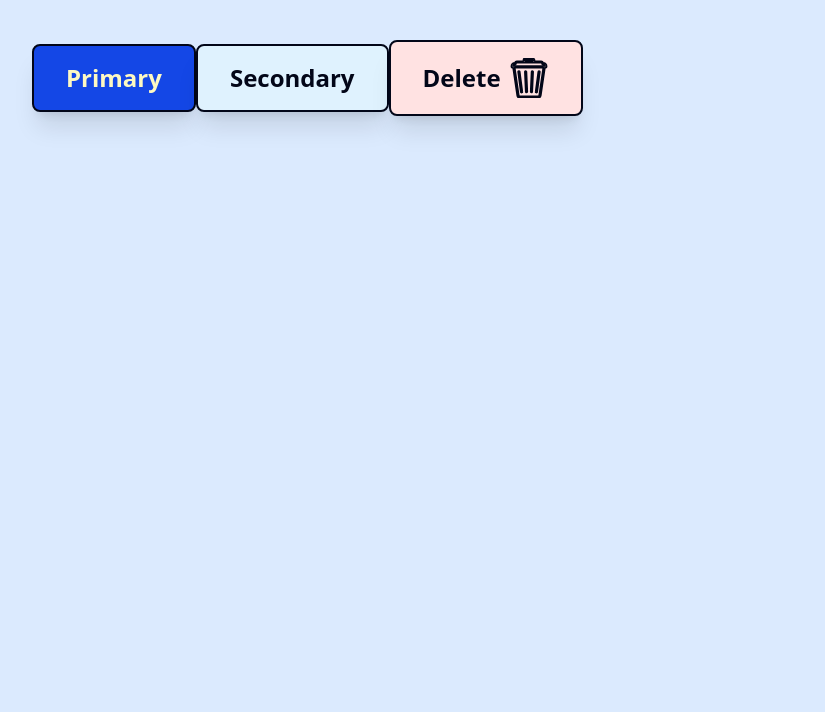
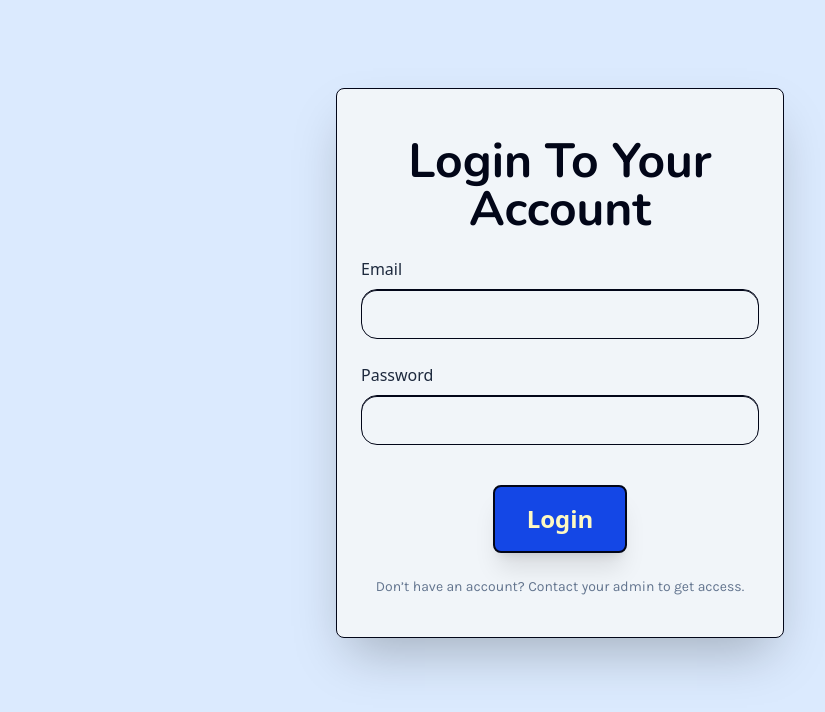
Before and after one commit to BorofskyDev/job-search-app, a Next.js app: page / in a window 1280 px wide. Shown: the top 712 px of the page, without its empty margins (80-905 px from the left). Built offline with nearby package versions, Linux system fonts and the light colour scheme; no server answers.

Commit message:
feat: implement authentication context and login form

```diff
--- a/app/layout.tsx
+++ b/app/layout.tsx
@@ -1,5 +1,6 @@
 import type { Metadata } from 'next'
 import { Karla, Nunito } from 'next/font/google'
+import { Providers } from './providers'
 import './globals.css'
 
 const karla = Karla({
@@ -29,7 +30,7 @@ export default function RootLayout({
       <body
         className={`${karla.variable} ${nunito.variable} antialiased w-dvw px-28 py-10 bg-blue-100`}
       >
-        {children}
+        <Providers>{children}</Providers>
       </body>
     </html>
   )
--- a/app/page.tsx
+++ b/app/page.tsx
@@ -1,12 +1,11 @@
-import  Button  from "@/components/ui/buttons/Button";
+
+import LoginForm from "@/components/ui/forms/LoginForm";
 
 
 export default function Home() {
   return (
-    <div className='w-full h-full'>
-      <Button variant='primary'>Primary</Button>
-      <Button variant='secondary'>Secondary</Button>
-      <Button variant='delete' icon='delete'>Delete</Button>
+    <div className='w-full h-full grid items-center content-center'>
+<LoginForm />
     </div>
   )
 }
--- /dev/null
+++ b/app/providers.tsx
@@ -0,0 +1,7 @@
+'use client'
+
+import { AuthProvider } from "@/context/auth/AuthProvider"
+
+export function Providers({children}: {children: React.ReactNode}) {
+    return <AuthProvider>{children}</AuthProvider>
+}
--- /dev/null
+++ b/components/ui/forms/LoginForm.tsx
@@ -0,0 +1,67 @@
+
+'use client'
+
+import { useState } from 'react'
+import { useAuth } from '@/context/auth/AuthProvider'
+import Button from '../buttons/Button'
+import Heading from '@/components/ui/typography/Heading'
+import BodyText from '@/components/ui/typography/BodyText'
+import Input from '../inputs/Input'
+
+export default function LoginForm() {
+  const { login } = useAuth()
+  const [email, setEmail] = useState('')
+  const [password, setPassword] = useState('')
+  const [error, setError] = useState('')
+  const [loading, setLoading] = useState(false)
+
+  const handleSubmit = async (e: React.FormEvent<HTMLFormElement>) => {
+   e.preventDefault()
+   setLoading(true)
+   try {
+    await login(email, password)
+
+   } catch {
+    setError('Login failed. Please check your credentials')
+   } finally {
+    setLoading(false)
+   }
+  }
+
+  return (
+    <form
+      onSubmit={handleSubmit}
+      className='w-full max-w-md mx-auto mt-12 p-6 rounded-lg bg-slate-100 shadow-2xl border border-slate-950'
+    >
+      <Heading style='subsection-title' title='Login to Your Account' />
+
+      <Input
+        type='email'
+        id='email'
+        label='Email'
+        value={email}
+        onChange={(e) => setEmail(e.target.value)}
+        required={true}
+      />
+
+      <Input
+        type='password'
+        id='password'
+        label='Password'
+        value={password}
+        onChange={(e) => setPassword(e.target.value)}
+        required={true}
+      />
+{error && <p className='text-red-800 mt-4'>{error}</p>}
+      <div className='mt-10 w-full flex justify-center'>
+        <Button type='submit' variant='primary' disabled={loading}>
+          {loading ? 'Logging in...' : 'Login'}
+        </Button>
+      </div>
+
+      <BodyText style='muted' className='text-center mt-6'>
+        Don’t have an account? Contact your admin to get access.
+      </BodyText>
+    </form>
+  )
+}
--- /dev/null
+++ b/components/ui/inputs/Input.tsx
@@ -0,0 +1,52 @@
+// components/ui/inputs/Input.tsx
+'use client'
+
+import { cn } from '@/lib/utils'
+import { InputHTMLAttributes } from 'react'
+
+interface InputProps extends InputHTMLAttributes<HTMLInputElement> {
+  label: string
+  id: string
+  value: string
+  onChange: (e: React.ChangeEvent<HTMLInputElement>) => void
+  className?: string
+}
+
+export default function Input({
+  label,
+  id,
+  value,
+  onChange,
+  type = 'text',
+  required = false,
+  className,
+  ...props
+}: InputProps) {
+  return (
+    <div className='w-full'>
+      <label
+        htmlFor={id}
+        className='block mt-6 mb-2 font-medium text-slate-800'
+      >
+        {label}
+      </label>
+      <input
+        type={type}
+        id={id}
+        name={id}
+        value={value}
+        onChange={onChange}
+        required={required}
+        aria-required={required}
+        className={cn(
+          'w-full px-4 py-3 border border-slate-950 rounded-2xl',
+          'inset-shadow-2xs hover:inset-shadow-sm active:inset-shadow-sm focus:inset-shadow-sm',
+          'inset-shadow-slate-950 focus:outline-none focus:border-blue-500 focus:ring-1 focus:ring-blue-500',
+          'transition-all duration-200 hover:bg-emerald-100 focus:bg-emerald-100 active:bg-emerald-100 font-semibold',
+          className
+        )}
+        {...props}
+      />
+    </div>
+  )
+}
--- /dev/null
+++ b/context/auth/AuthProvider.tsx
@@ -0,0 +1,54 @@
+'use client'
+
+import { useState, useEffect, createContext, useContext } from 'react'
+import {
+  onAuthStateChanged,
+  signInWithEmailAndPassword,
+  signOut,
+  User,
+} from 'firebase/auth'
+import { auth } from '@/lib/firebase'
+
+interface AuthContextType {
+  user: User | null
+  loading: boolean
+  login: (email: string, password: string) => Promise<void>
+  logout: () => Promise<void>
+}
+
+const AuthContext = createContext<AuthContextType | undefined>(undefined)
+
+export const AuthProvider = ({ children }: { children: React.ReactNode }) => {
+  const [user, setUser] = useState<User | null>(null)
+  const [loading, setLoading] = useState(true)
+
+  useEffect(() => {
+    const unsubscribe = onAuthStateChanged(auth, (user) => {
+      setUser(user)
+      setLoading(false)
+    })
+    return unsubscribe
+  }, [])
+
+  const login = async (email: string, password: string) => {
+    await signInWithEmailAndPassword(auth, email, password)
+  }
+
+  const logout = async () => {
+    await signOut(auth)
+  }
+
+  return (
+    <AuthContext.Provider value={{ user, loading, login, logout }}>
+      {children}
+    </AuthContext.Provider>
+  )
+}
+
+export const useAuth = () => {
+  const context = useContext(AuthContext)
+  if (!context) {
+    throw new Error('useAuth must be used within an AuthProvider')
+  }
+  return context
+}
--- /dev/null
+++ b/lib/firebase.ts
@@ -0,0 +1,21 @@
+// lib/firebase.ts
+import { initializeApp, getApps, getApp } from 'firebase/app'
+import { getFirestore } from 'firebase/firestore'
+import { getAuth } from 'firebase/auth'
+
+const firebaseConfig = {
+  apiKey: process.env.NEXT_PUBLIC_FIREBASE_API_KEY,
+  authDomain: process.env.NEXT_PUBLIC_FIREBASE_AUTH_DOMAIN,
+  projectId: process.env.NEXT_PUBLIC_FIREBASE_PROJECT_ID,
+  storageBucket: process.env.NEXT_PUBLIC_FIREBASE_STORAGE_BUCKET,
+  messagingSenderId: process.env.NEXT_PUBLIC_FIREBASE_MESSAGING_SENDER_ID,
+  appId: process.env.NEXT_PUBLIC_FIREBASE_APP_ID,
+  measurementId: process.env.NEXT_PUBLIC_FIREBASE_MEASUREMENT_ID,
+}
+
+const app = !getApps().length ? initializeApp(firebaseConfig) : getApp()
+
+const db = getFirestore(app)
+const auth = getAuth(app)
+
+export { app, db, auth }
```
